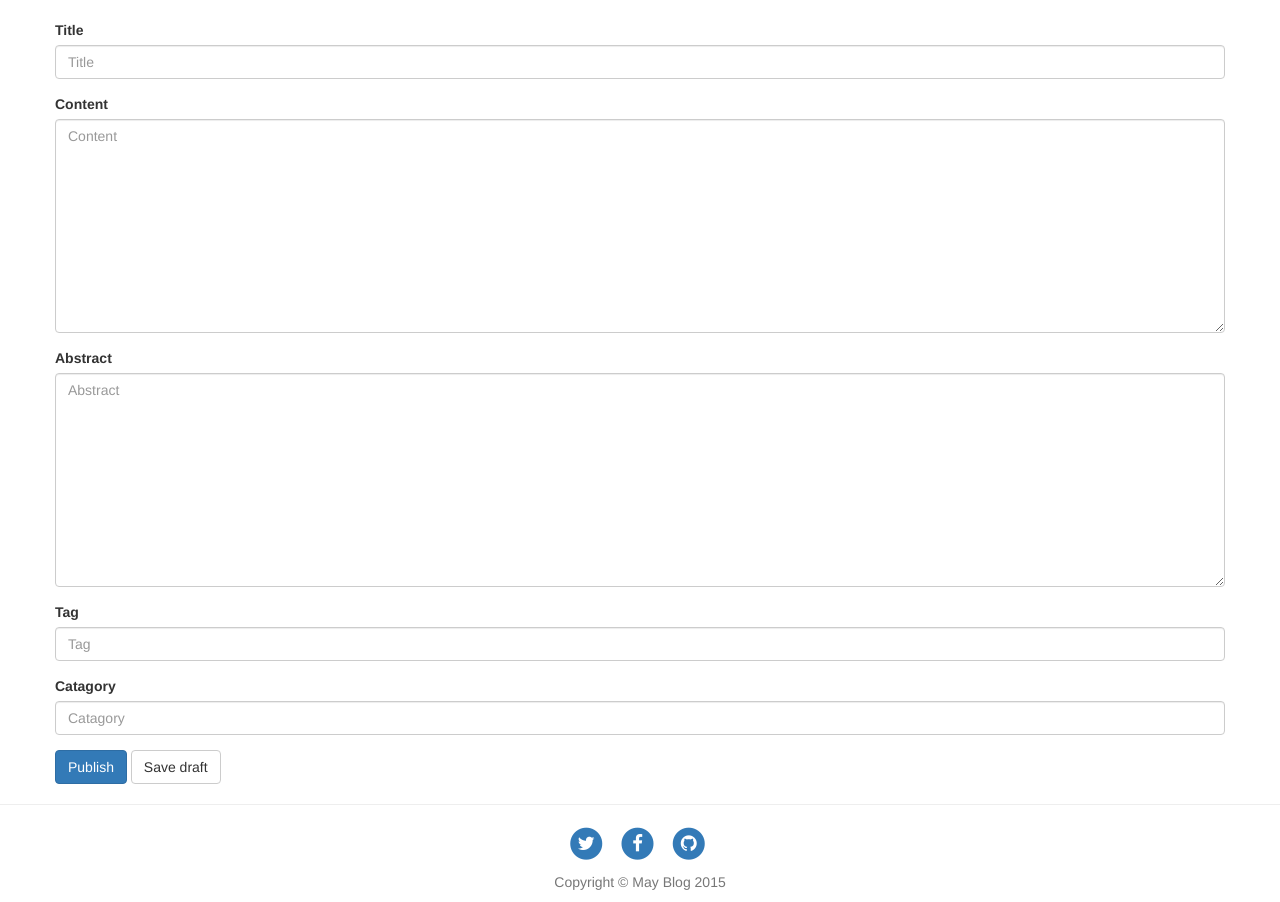
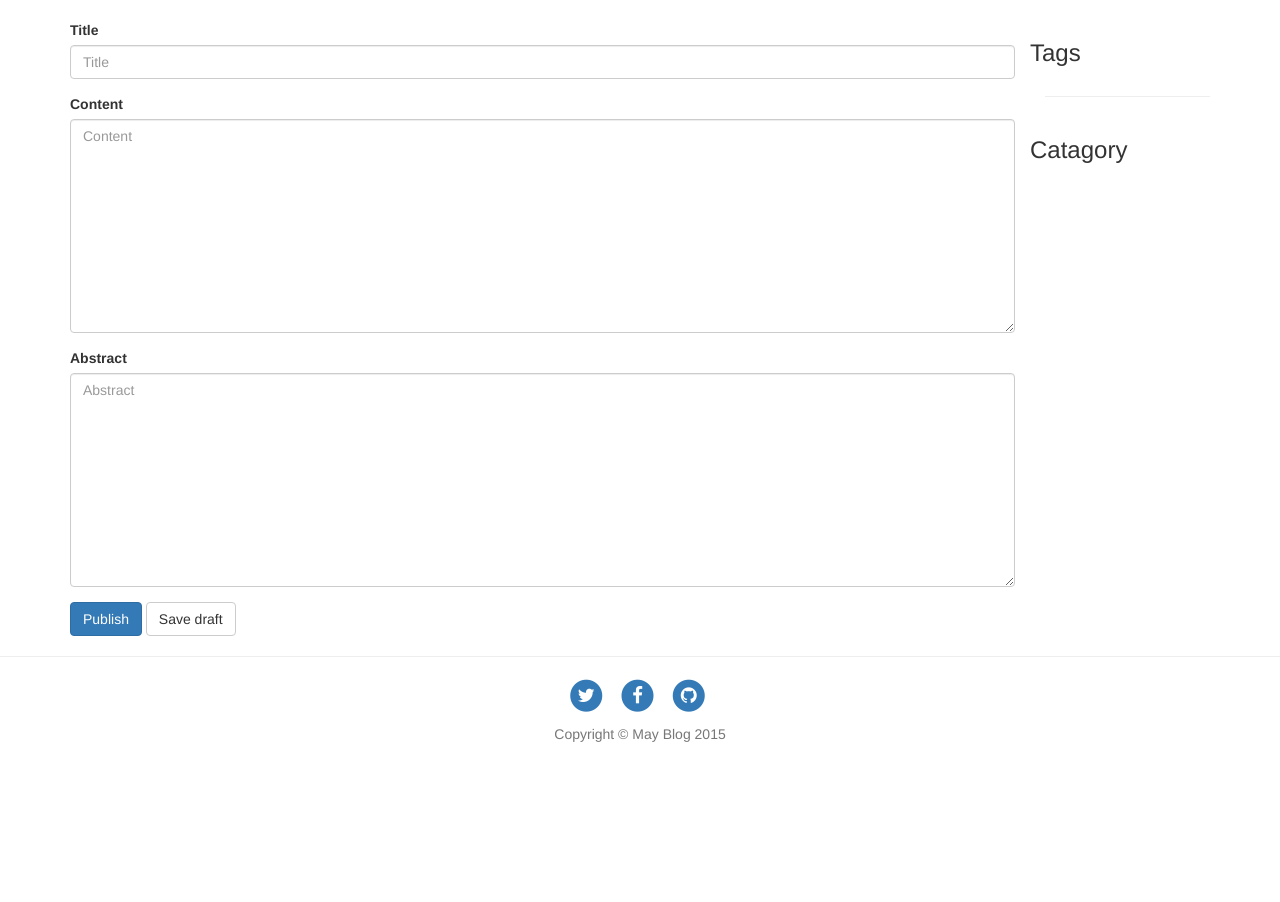
Before and after one commit to liubomyr191/new-blog, a Django app: page /admin/post in a window 1280 px wide. Shown: the part 52-954 px from the top of the page. After the commit the page ends 794 px from the top, so only its background shows below. Run offline with Django 3.2, Linux system fonts and the light colour scheme; some libraries are stand-ins or nearby versions; some web fonts are replaced.

Commit message:
modify post form

```diff
--- a/blog/main/forms.py
+++ b/blog/main/forms.py
@@ -7,5 +7,5 @@
     title = forms.CharField(max_length=256)
     content = forms.CharField(widget=forms.Textarea)
     abstract = forms.CharField(widget=forms.Textarea)
-    tag = forms.CharField(max_length=256, required=False)
-    catagory = forms.CharField(max_length=256, required=False)
+    # tag = forms.CharField(max_length=256, required=False)
+    # catagory = forms.CharField(max_length=256, required=False)
--- a/blog/templates/blog_admin/post.html
+++ b/blog/templates/blog_admin/post.html
@@ -11,19 +11,26 @@
 
 {% block main %}
 {% load bootstrap3 %}
-<div class="row">
-    <!-- <div class="col-md-10"> -->
-    <!-- <h1>New Post</h1> -->
 <form method="POST" action="" id='new-post'>
 {% csrf_token %}
+    <div class="row">
+        <div class="col-md-10">
 
         {% bootstrap_form form %}
 
         <button type="submit" class="btn btn-primary" name="publish" value="publish">Publish</button>
         <button type="submit" class="btn btn-default" name="draft" value="draft">Save draft</button>
 
+        </div>
+        <div class="col-md-2">
+            <div class="row">
+                <h3>Tags</h3>
+            </div>
+            <hr/>
+            <div class="row">
+                <h3>Catagory</h3>
+            </div>
+        </div>
+    </div>
 </form>
-    <!-- </div> -->
-    <!-- <div class="col-md-2">.col-md-2</div> -->
-</div>
 {% endblock %}
```
Lines whose indentation alone changed are shown as unchanged.
